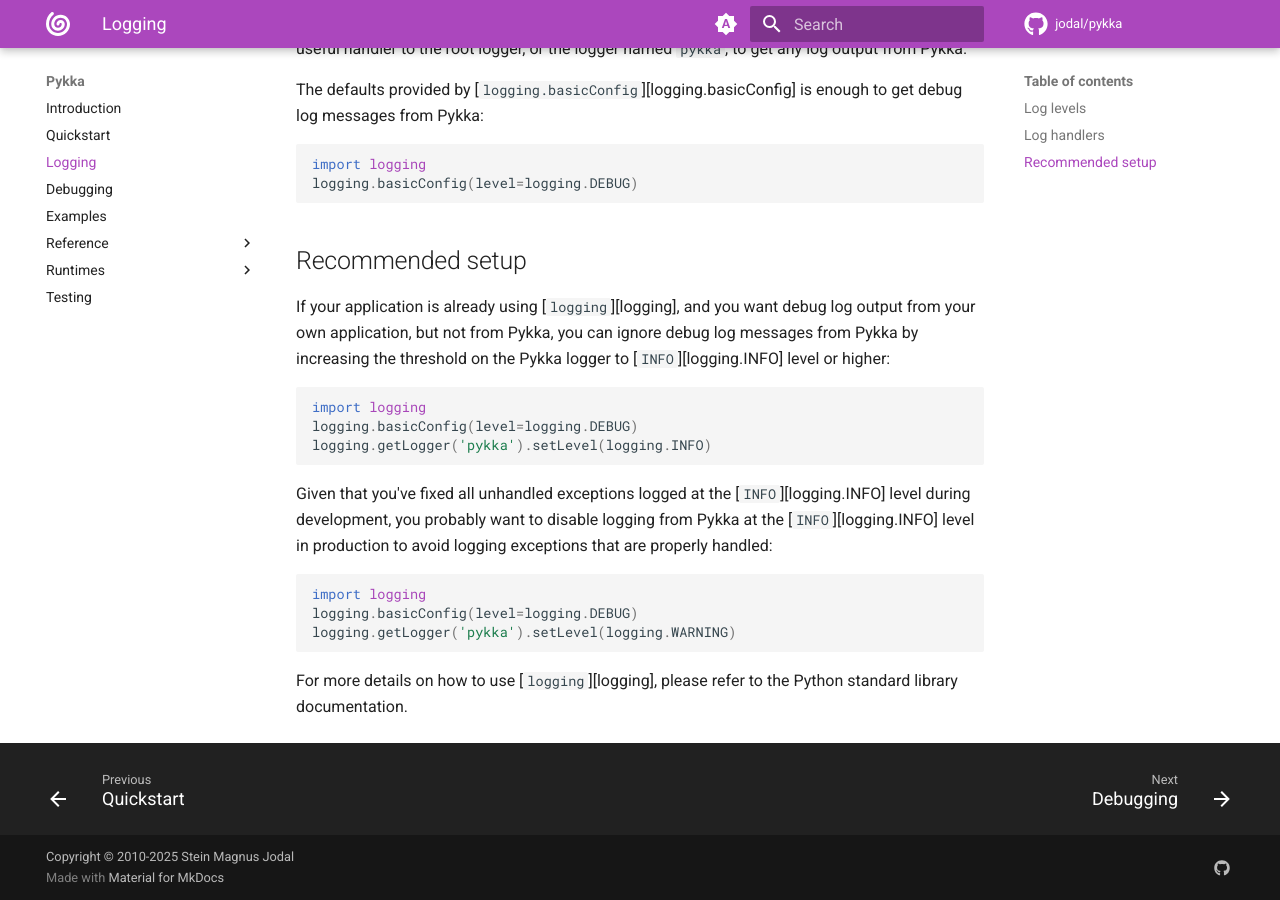
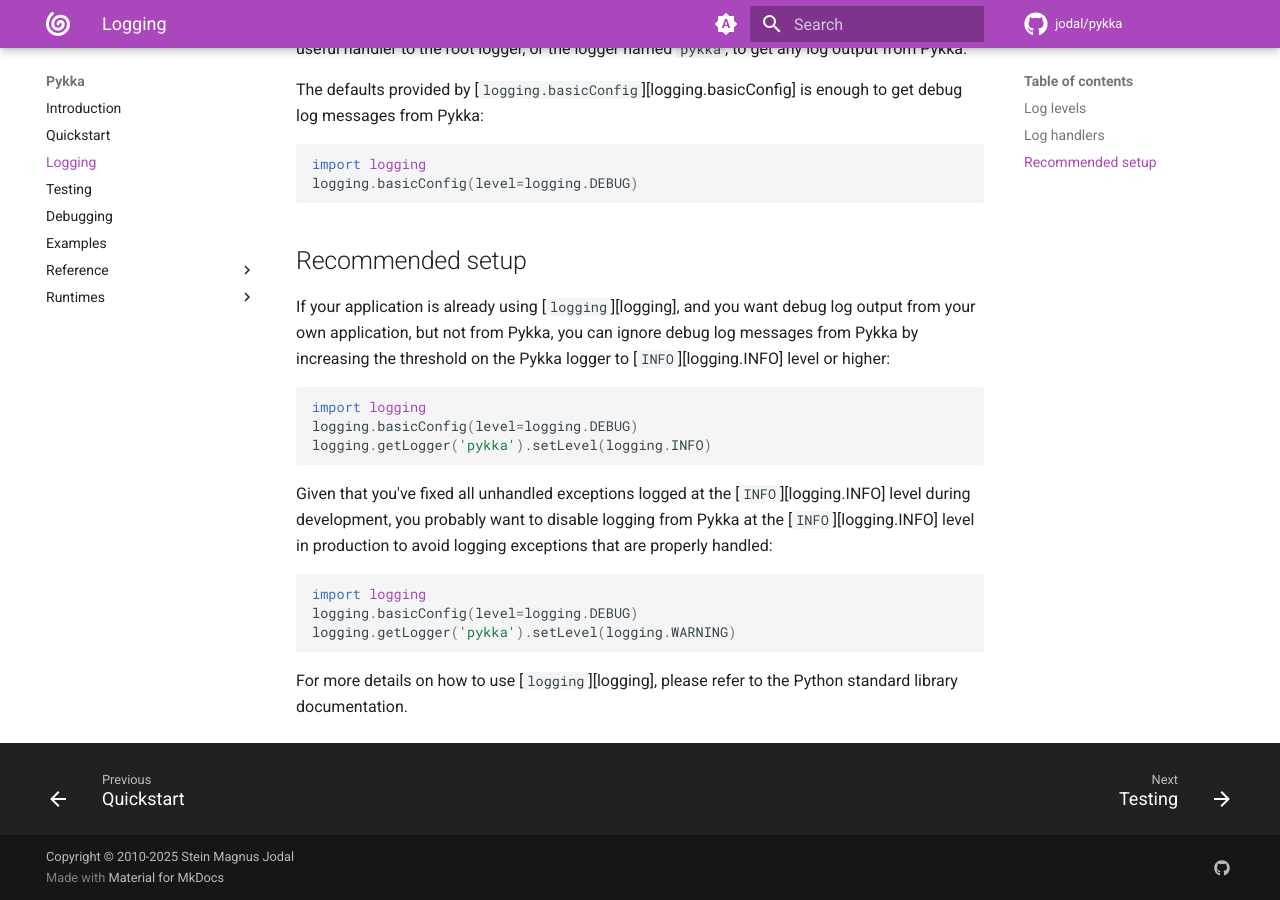
Before and after one commit to jodal/pykka, an MkDocs documentation site: the page built from docs/logging.md, in a window 1280 px wide and 900 px high, scrolled down 1265 px. Built offline with MkDocs 1.6.1 and Material for MkDocs 9.7.7, drawn with Linux system fonts in a browser that asks for light colours; comment, search, counter and statistics services are not loaded.

Commit message:
docs: Move placement of testing docs

```diff
--- a/mkdocs.yml
+++ b/mkdocs.yml
@@ -11,6 +11,7 @@ nav:
   - index.md
   - quickstart.md
   - logging.md
+  - testing.md
   - debugging.md
   - examples.md
   - Reference:
@@ -25,7 +26,6 @@ nav:
   - Runtimes:
       - runtimes/index.md
       - runtimes/threading.md
-  - testing.md
 
 extra:
   social:
```
